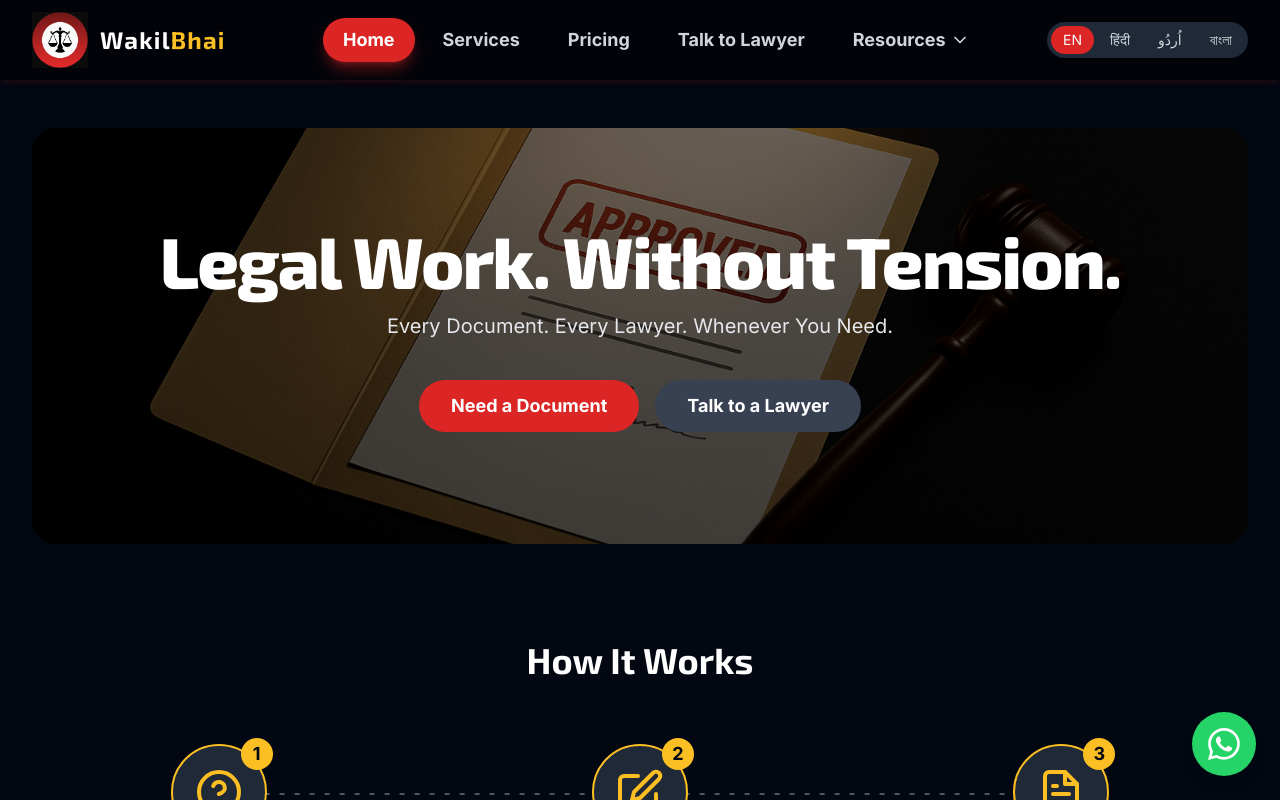
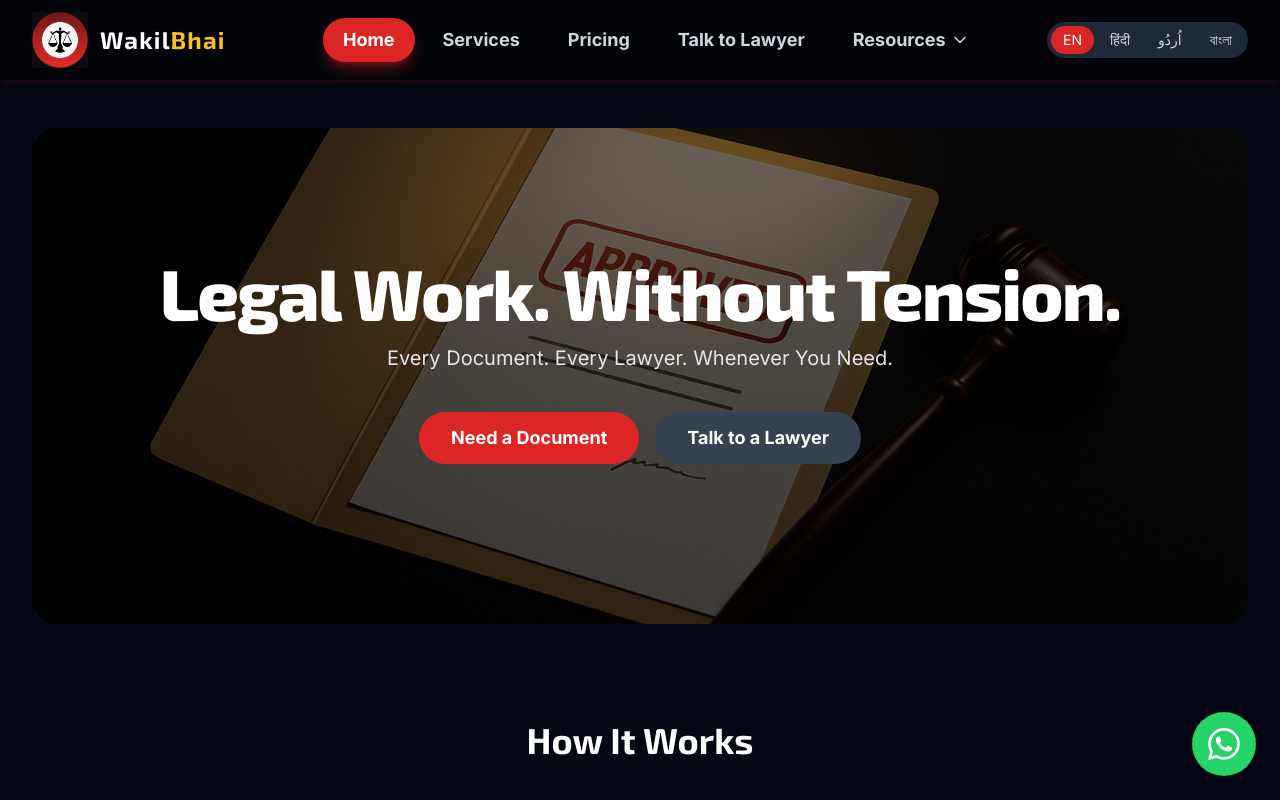
Before and after one commit to azadmdasif/wakilbhai, a React (Vite) app: page /#/ in a window 1280 px wide. Shown: the top 800 px of the page. Built offline with nearby package versions, Linux system fonts and the light colour scheme.

Commit message:
Update HomePage.tsx to inxrease the size of hero section

```diff
--- a/pages/HomePage.tsx
+++ b/pages/HomePage.tsx
@@ -66,7 +66,7 @@ const HomePage: React.FC = () => {
         style={{ backgroundImage: "url('/hero.png')" }}
       >
         <div className="absolute inset-0 bg-black/60"></div>
-        <div className="relative text-center pt-24 pb-28 px-4">
+        <div className="relative text-center pt-32 pb-40 px-4">
             <h1 className="text-5xl md:text-7xl font-extrabold text-white font-display tracking-tight mb-4">
               {T.heroTitle}
             </h1>
```
